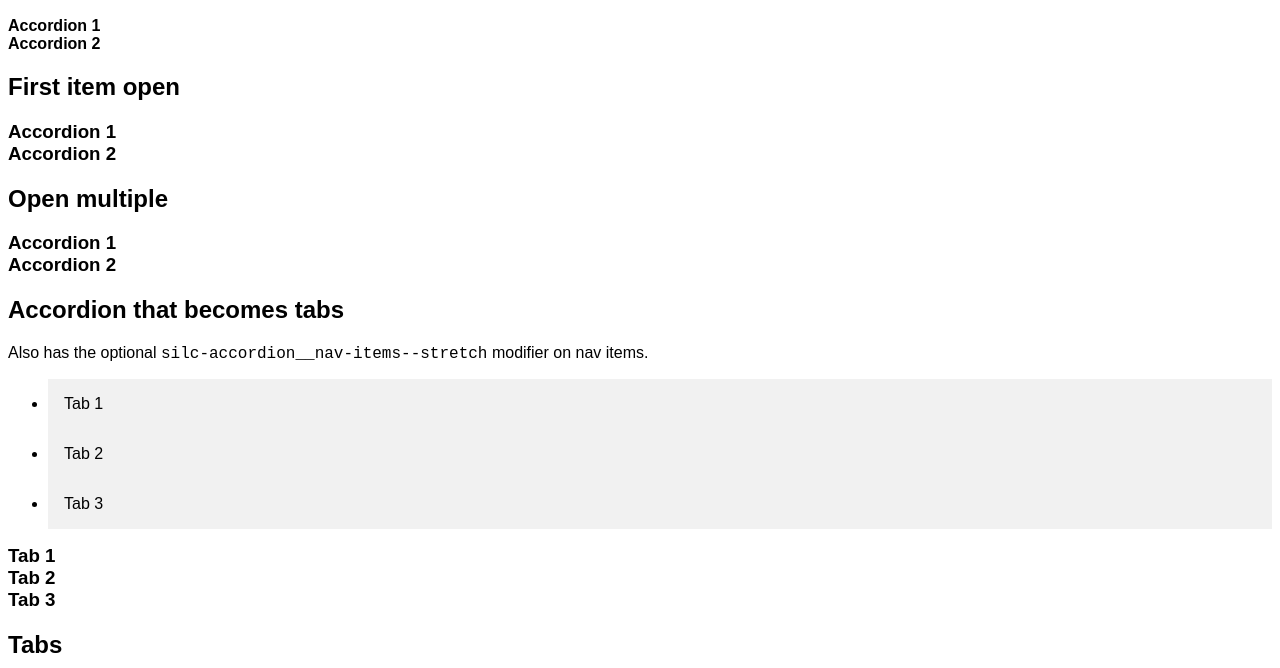
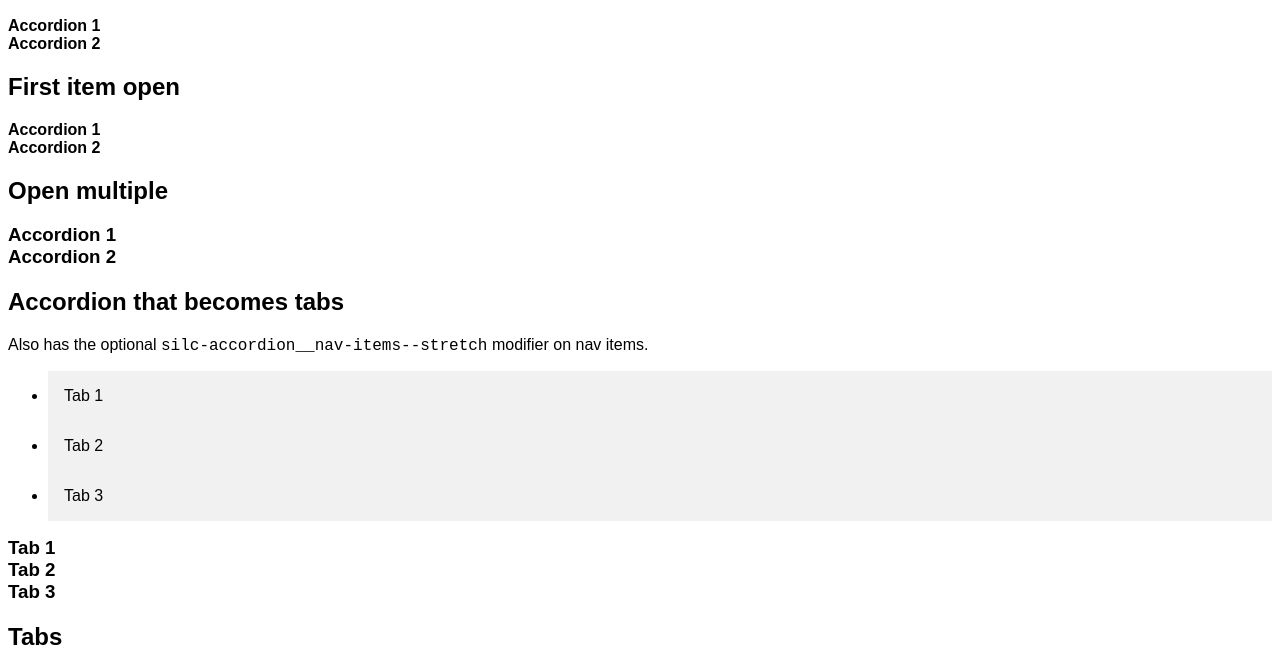
Before and after one commit to nickrigby/silc-accordion, a website built with webpack: page index.html in a window 1280 px wide. Shown: the part 111-779 px from the top of the page. Built offline with nearby package versions, Linux system fonts and the light colour scheme; what silc-core would draw is missing.

Commit message:
Testing support for data-silc-accordion-open-first feature

```diff
--- a/index.html
+++ b/index.html
@@ -86,28 +86,32 @@
 
     <h2>First item open</h2>
     <div class="silc-accordion" id="accordion-1" data-silc-accordion-open-first>
-        <div class="silc-accordion__section">
-            <div class="silc-accordion__header">
-                <h3 class="silc-accordion__label">Accordion 1</h3>
-            </div>
-            <div class="silc-accordion__content">
+        <section class="silc-accordion__section" aria-labelled-by="accordion-1-section-1-label">
+            <a href="#accordion-1-section-1-content" class="silc-accordion__label" role="button" aria-controls="accordion-1-section-1-content">
+                Accordion 1
+            </a>
+            <div class="silc-accordion__content" id="accordion-1-section-1-content">
+                <div class="silc-accordion__content-compartment">
                     <p>Aenean lacinia bibendum nulla sed consectetur. Lorem ipsum dolor sit amet, consectetur adipiscing elit. Cras
                         justo odio, dapibus ac facilisis in, egestas eget quam. Curabitur blandit tempus porttitor. Vivamus sagittis
                         lacus vel augue laoreet rutrum faucibus dolor auctor. Donec sed odio dui. Nullam quis risus eget urna
                         mollis ornare vel eu leo.</p>
                 </div>
             </div>
-        <div class="silc-accordion__section">
-            <div class="silc-accordion__header">
-                <h3 class="silc-accordion__label">Accordion 2</h3>
-            </div>
-            <div class="silc-accordion__content">
+        </section>
+        <section class="silc-accordion__section" aria-labelled-by="accordion-1-section-2-label">
+            <a href="#accordion-1-section-2-content" class="silc-accordion__label" role="button" aria-controls="accordion-1-section-2-content">
+                Accordion 2
+            </a>
+            <div class="silc-accordion__content" id="accordion-1-section-2-content">
+                <div class="silc-accordion__content-compartment">
                     <p>Aenean lacinia bibendum nulla sed consectetur. Lorem ipsum dolor sit amet, consectetur adipiscing elit. Cras
                         justo odio, dapibus ac facilisis in, egestas eget quam. Curabitur blandit tempus porttitor. Vivamus sagittis
                         lacus vel augue laoreet rutrum faucibus dolor auctor. Donec sed odio dui. Nullam quis risus eget urna
                         mollis ornare vel eu leo.</p>
                 </div>
             </div>
+        </section>
     </div>
 
     <h2>Open multiple</h2>
```
Also changed, not shown: test/index.js (+12 -8 lines). Lines whose indentation alone changed are shown as unchanged.
